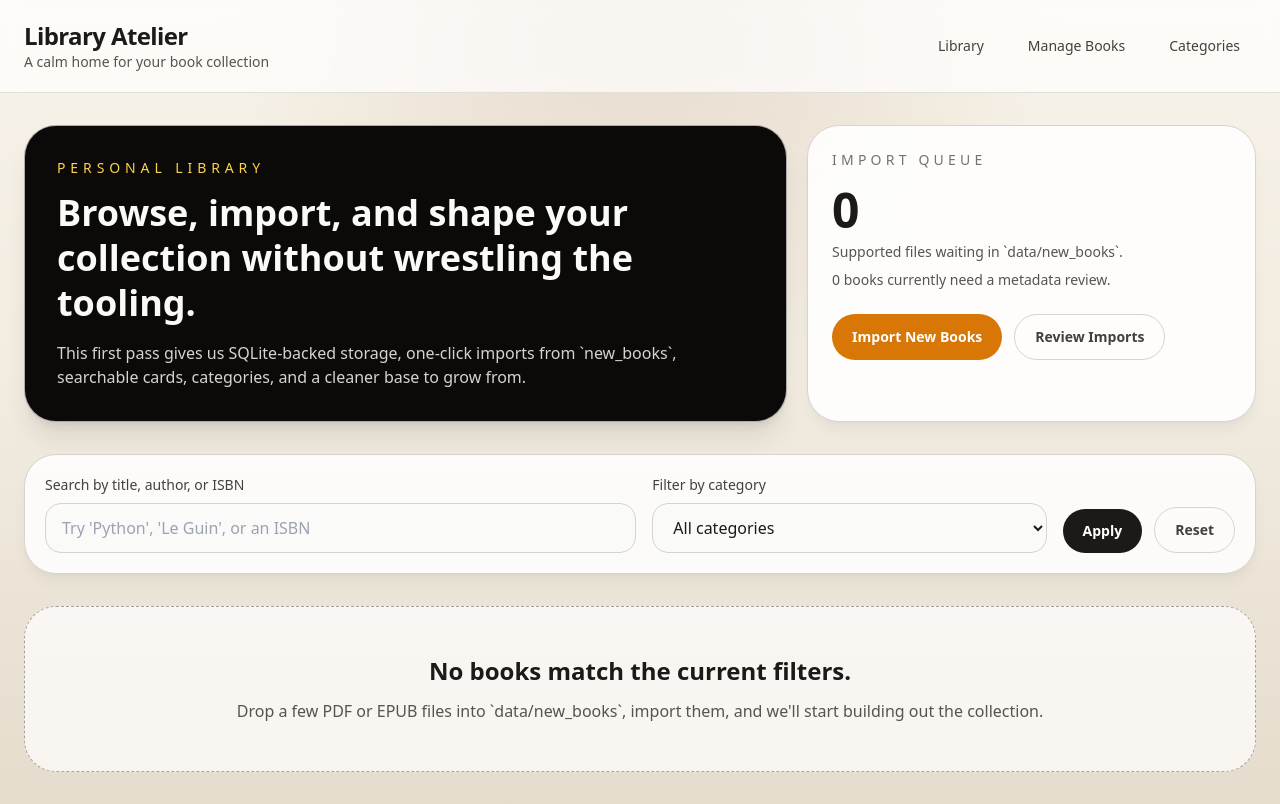
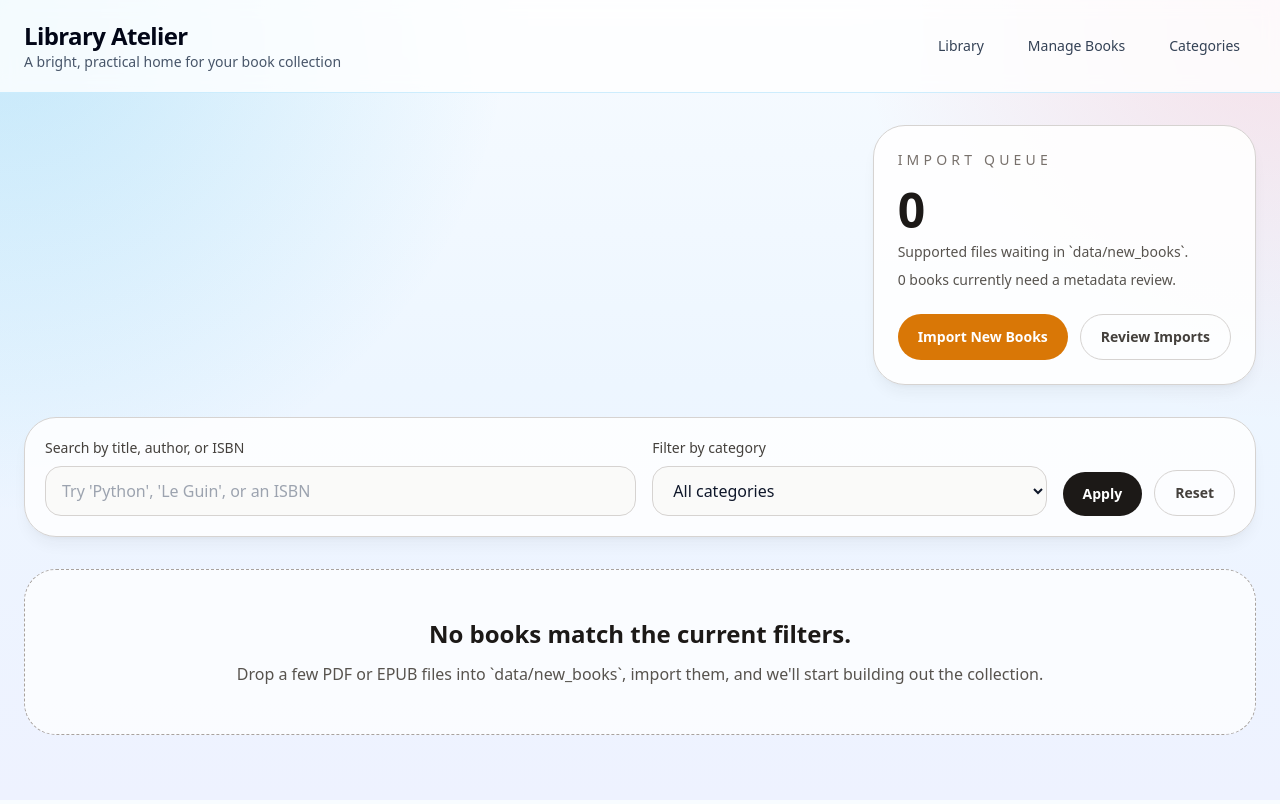
Before and after one commit to colinleroux/bookidea, a Flask app: page / in a window 1280 px wide. After the commit the page ends 735 px from the top, so only its background shows below. Run offline with Flask 3, Linux system fonts and the light colour scheme; some libraries are stand-ins or nearby versions.

Commit message:
Enable Calibre by default and refresh library app styling

```diff
--- a/app/templates/base.html
+++ b/app/templates/base.html
@@ -7,18 +7,18 @@
     <script defer src="https://cdn.jsdelivr.net/npm/alpinejs@3.x.x/dist/cdn.min.js"></script>
     <script src="https://cdn.tailwindcss.com"></script>
 </head>
-<body class="min-h-screen bg-stone-100 text-stone-900">
-    <div class="min-h-screen bg-[radial-gradient(circle_at_top,_rgba(120,53,15,0.12),_transparent_40%),linear-gradient(180deg,_#f7f2e8_0%,_#f2ece1_45%,_#e5dccd_100%)]">
-        <header class="border-b border-stone-300/70 bg-white/70 backdrop-blur">
+<body class="min-h-screen bg-slate-100 text-slate-900">
+    <div class="min-h-screen bg-[radial-gradient(circle_at_top_left,_rgba(14,165,233,0.22),_transparent_34%),radial-gradient(circle_at_top_right,_rgba(244,63,94,0.14),_transparent_28%),linear-gradient(180deg,_#f7fbff_0%,_#edf6ff_48%,_#eef2ff_100%)]">
+        <header class="border-b border-sky-200/70 bg-white/80 backdrop-blur">
             <div class="mx-auto flex max-w-7xl items-center justify-between px-6 py-5">
                 <div>
-                    <a href="{{ url_for('main.index') }}" class="text-2xl font-semibold tracking-tight text-stone-900">Library Atelier</a>
-                    <p class="text-sm text-stone-600">A calm home for your book collection</p>
+                    <a href="{{ url_for('main.index') }}" class="text-2xl font-semibold tracking-tight text-slate-950">Library Atelier</a>
+                    <p class="text-sm text-slate-600">A bright, practical home for your book collection</p>
                 </div>
-                <nav class="flex flex-wrap items-center gap-3 text-sm font-medium text-stone-700">
-                    <a href="{{ url_for('main.index') }}" class="rounded-full px-4 py-2 transition hover:bg-stone-200">Library</a>
-                    <a href="{{ url_for('main.manage_books') }}" class="rounded-full px-4 py-2 transition hover:bg-stone-200">Manage Books</a>
-                    <a href="{{ url_for('main.manage_categories') }}" class="rounded-full px-4 py-2 transition hover:bg-stone-200">Categories</a>
+                <nav class="flex flex-wrap items-center gap-3 text-sm font-medium text-slate-700">
+                    <a href="{{ url_for('main.index') }}" class="rounded-full px-4 py-2 transition hover:bg-sky-100 hover:text-sky-900">Library</a>
+                    <a href="{{ url_for('main.manage_books') }}" class="rounded-full px-4 py-2 transition hover:bg-sky-100 hover:text-sky-900">Manage Books</a>
+                    <a href="{{ url_for('main.manage_categories') }}" class="rounded-full px-4 py-2 transition hover:bg-sky-100 hover:text-sky-900">Categories</a>
                 </nav>
             </div>
         </header>
@@ -28,7 +28,7 @@
                 {% if messages %}
                     <div class="mb-6 space-y-3">
                         {% for category, message in messages %}
-                            <div class="rounded-2xl border border-stone-300 bg-white px-4 py-3 text-sm text-stone-700 shadow-sm">{{ message }}</div>
+                            <div class="rounded-2xl border border-sky-200 bg-white/90 px-4 py-3 text-sm text-slate-700 shadow-sm shadow-sky-100/70">{{ message }}</div>
                         {% endfor %}
                     </div>
                 {% endif %}
--- a/app/templates/index.html
+++ b/app/templates/index.html
@@ -3,13 +3,7 @@
 {% block title %}Library Atelier{% endblock %}
 
 {% block content %}
-<section class="mb-8 grid gap-5 lg:grid-cols-[1.7fr_1fr]">
-    <div class="rounded-[2rem] border border-stone-300/80 bg-stone-950 px-8 py-8 text-stone-50 shadow-xl shadow-stone-800/10">
-        <p class="mb-3 text-sm uppercase tracking-[0.35em] text-amber-300">Personal Library</p>
-        <h1 class="max-w-2xl text-4xl font-semibold leading-tight">Browse, import, and shape your collection without wrestling the tooling.</h1>
-        <p class="mt-4 max-w-2xl text-base text-stone-300">This first pass gives us SQLite-backed storage, one-click imports from `new_books`, searchable cards, categories, and a cleaner base to grow from.</p>
-    </div>
-
+<section class="mb-8 flex justify-end">
     <div class="rounded-[2rem] border border-stone-300 bg-white/90 p-6 shadow-lg shadow-stone-800/5">
         <p class="text-sm font-medium uppercase tracking-[0.3em] text-stone-500">Import Queue</p>
         <p class="mt-4 text-5xl font-semibold text-stone-900">{{ pending_imports }}</p>
--- a/docker-compose.yml
+++ b/docker-compose.yml
@@ -3,7 +3,7 @@ services:
     build:
       context: .
       args:
-        INSTALL_CALIBRE: ${INSTALL_CALIBRE:-0}
+        INSTALL_CALIBRE: ${INSTALL_CALIBRE:-1}
     ports:
       - "8008:8000"
     environment:
```
Also changed, not shown: CALIBRE.md (+9 -3 lines), README.md, 1 other file.
